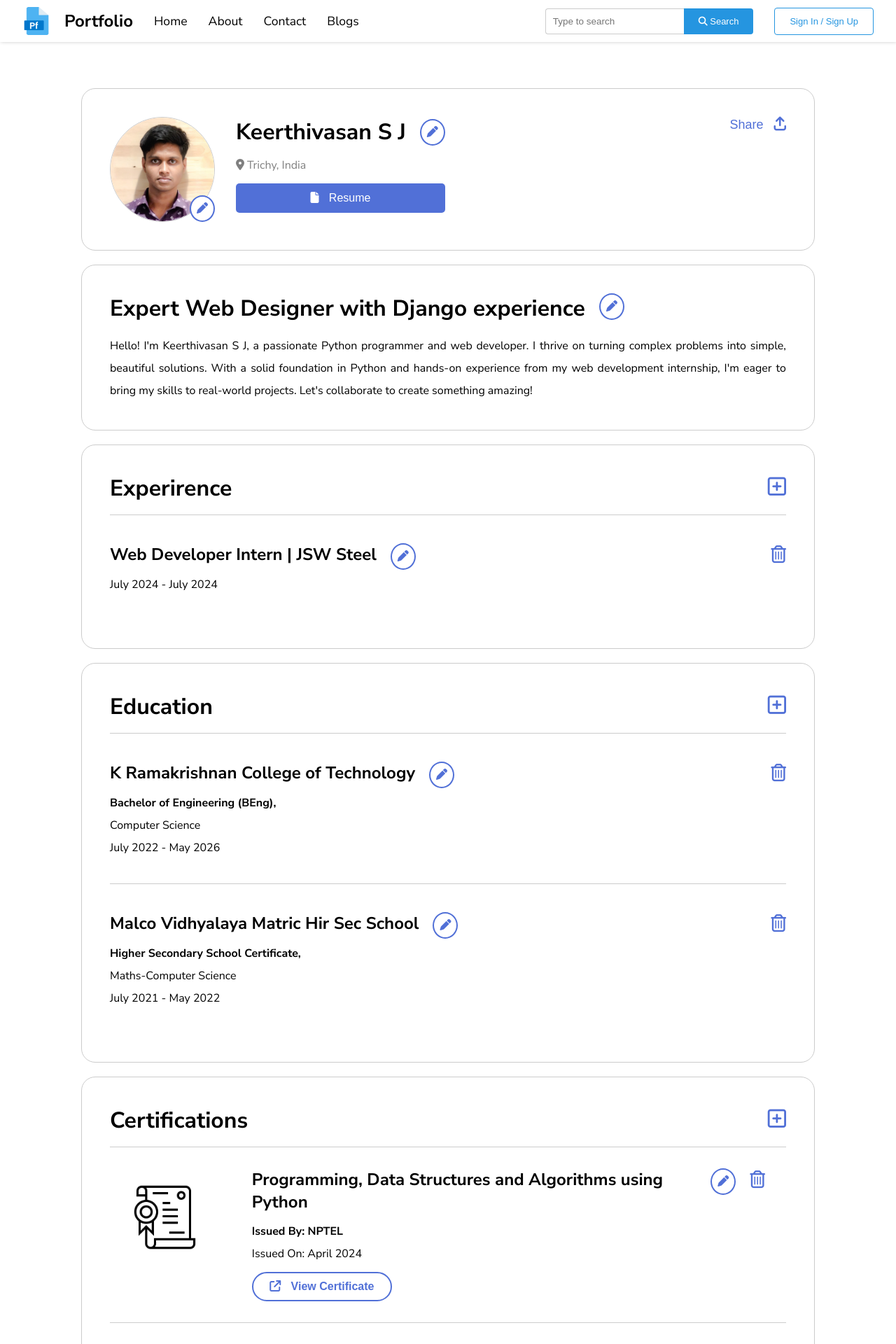
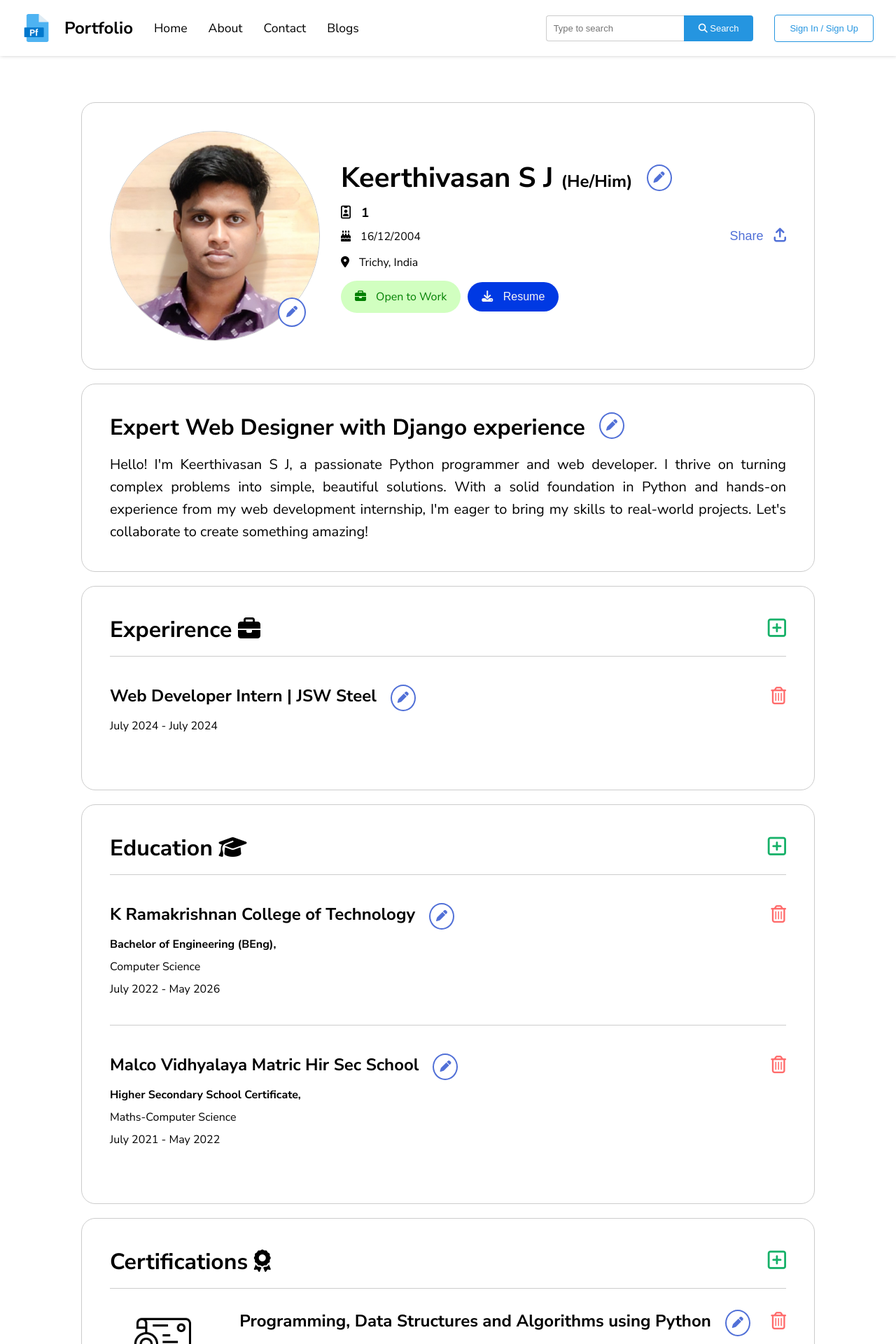
Before and after one commit to Keerthivasan-s-j/personal-portfolio-maker, a Django app: page /in/1/ in a window 1280 px wide. Shown: the top 1920 px of the page at 70% size. Run offline with Django 5.2, Linux system fonts and the light colour scheme; some libraries are stand-ins or nearby versions; some web fonts are replaced.

Commit message:
created the project section and changed some style in the profile page and login page

```diff
--- a/static/css/home.css
+++ b/static/css/home.css
@@ -16,7 +16,7 @@
     font-family: Nunito Sans;
 }
 .nav-bar{
-    padding: 10px 2rem;
+    padding: 20px 2rem;
     box-shadow: 1px 0px 5px #ccc;
 }
 .nav-links,
@@ -49,7 +49,7 @@
 .search{
     padding: 10px;
     border: 1px solid #ccc;
-    font-size: 13.5px;
+    font-size: 13px;
     border-radius: 4px 0 0 4px;
     border-right: 0;
     transition: all 0.3s ease;
@@ -120,7 +120,7 @@
     padding: 30px;
     margin: 30px;
     border-radius: 10px;
-    color: white;
+    color: #ccc;
     background-color: #333;
 }
 .footer-cols{
@@ -131,6 +131,7 @@
     grid-template-columns: repeat(3, 1fr);
 }
 .title{
+    color: white;
     margin-bottom: 20px;
 }
 .about-details,
@@ -146,7 +147,7 @@
 }
 .footer-nav-link{
     width: 100px;
-    color: white;
+    color: #ccc;
     text-decoration: none;
     transition: all 0.2s ease;
 }
@@ -182,6 +183,7 @@
 .footer-logo{
     display: flex;
     position: absolute;
+    color: white;
     gap: 20px;
     bottom: 30px;
     right: 30px;
--- a/static/css/profile.css
+++ b/static/css/profile.css
@@ -5,7 +5,8 @@
 .certifications-cnt,
 .experiences-cnt,
 .education-cnt,
-.languages-known-cnt{
+.languages-known-cnt,
+.project-cnt{
     display: flex;
     padding: 40px;
     border-radius: 20px;
@@ -13,6 +14,7 @@
 }
 .profile-header{
     justify-content: space-between;
+    align-items: center;
 }
 .profile-cnt{
     display: flex;
@@ -23,8 +25,8 @@
 }
 .profile>.edit-cnt{
     position: absolute;
-    right: 0;
-    bottom: 0;
+    right: 20px;
+    bottom: 20px;
 }
 .edit-btn{
     background-color: white;
@@ -36,9 +38,18 @@
     vertical-align: middle;
     cursor: pointer;
 }
+.profile>.edit-cnt>.edit-btn{
+    padding: 10px;
+    font-size: 1rem;
+    border-radius: 50%;
+    border: 2px solid #5170d7;
+    color: #5170d7;
+    vertical-align: middle;
+    cursor: pointer;
+}
 .profile-photo-cnt{
-    height: 150px;
-    width: 150px;
+    height: 300px;
+    width: 300px;
     border-radius: 50%;
     border: 1px solid #ccc;
     overflow: hidden;
@@ -48,13 +59,14 @@
     align-items: center;
 }
 .profile-photo{
-    height: 150px;
+    height: 300px;
     max-width: 100%;
     margin: auto;
 }
 .user-identity-cnt{
     display: flex;
     flex-direction: column;
+    justify-content: center;
     gap: 10px;
 }
 .name-cnt{
@@ -62,22 +74,49 @@
     align-items: center;
     gap: 20px;
 }
+.name{
+    font-size: 2.5rem;
+}
+.pronouns{
+    font-size: 1.5rem;
+}
 .location{
     font-size: 1rem;
     line-height: 2rem;
-    color: gray;
+}
+.location>p>i{
+    margin-right: 10px;
+}
+.btn-cnt{
+    display: flex;
+    align-items: center;
+    gap: 10px;
+}
+.open-to-work,
+.resume{
+    background-color: #d1ffc0;
+    font-size: 1rem;
+    padding: 12px 20px;
+    border: none;
+    border-radius: 30px;
+    vertical-align: middle;
+    color: green;
 }
 .resume{
-    padding: 12px 20px;
-    font-size: 1rem;
-    color: white;
-    background-color: #5170d7;
-    border: none;
-    border-radius: 5px;
+    background-color: #0039e3;
+    color: whitesmoke;
     cursor: pointer;
 }
-.resume>i{
+.uname>i,
+.dob>i,
+.resume>i,
+.open-to-work>i{
     margin-right: 10px;
+}
+.share-cnt{
+    display: flex;
+    justify-content: flex-start;
+    height: 100%;
 }
 .share-btn{
     background-color: transparent;
@@ -95,7 +134,8 @@
 .profile-skills-cnt,
 .certifications-cnt,
 .experiences-cnt,
-.languages-known-cnt{
+.languages-known-cnt,
+.project-cnt{
     position: relative;
     flex-direction: column;
 }
@@ -112,19 +152,21 @@
 .profile-skills-title,
 .certification-title,
 .experiences-title,
-.languages-known-title{
+.languages-known-title,
+.project-title{
     margin-bottom: 1rem;
 }
 .profile-about-me{
     text-align: justify;
-    font-size: 1rem;
+    font-size: 20px;
     line-height: 2rem;
 }
 .profle-skills-list,
 .languages-known-list{
     display: flex;
     flex-wrap: wrap;
-    width: 90%;
+    padding: 30px 0 0 0;
+    border-top: 1px solid #ccc;
 }
 .skills,
 .languages{
@@ -136,15 +178,31 @@
     line-height: 2rem;
     border-radius: 1rem;
 }
-.certificate{
+/* profeciancy level */
+/* .beginner{
+    background-color: #d1ffc0;
+    color: #17B169;
+}
+.intermediate{
+    background-color: #ffebc0;
+    color: #b18517;
+}
+.expert{
+    background-color: #c0d1ff;
+    color: #1738b1;
+} */
+/*  */
+.certificate,
+.project{
     display: flex;
     align-items: center;
     position: relative;
     gap: 30px;
-    padding: 30px;
+    padding: 30px 0 30px 30px;
     border-top: 1px solid #ccc;
 }
-.certificate-provier-logo-cnt{
+.certificate-provier-logo-cnt,
+.project-image-cnt{
     width: 150px;
     height: 150px;
     overflow: hidden;
@@ -152,42 +210,51 @@
 }
 .add-btn{
     font-size: 30px;
-    color: #5170d7;
+    color: #17B169;
     cursor: pointer;
 }
 .delete-btn{
-    color: #5170d7;
+    color: #ff6b6b;
     font-size: 25px;
     cursor: pointer;
     margin-left: 20px;
+    height: 30px;
 }
 .education-title-cnt,
 .certification-title-cnt,
-.experiences-title-cnt{
+.experiences-title-cnt,
+.project-title-cnt,
+.profile-skills-title-cnt,
+.languages-known-title-cnt{
     display: flex;
     justify-content: space-between;
 }
-.certificate-details-cnt{
+.certificate-details-cnt,
+.project-details-cnt{
     display: flex;
-    width: 85%;
+    width: 100%;
     justify-content: space-between;
 }
 .certificate-details,
 .experience-detail,
+.project-details,
 .education-information-cnt{
     display: flex;
     flex-direction: column;
     gap: 10px;
 }
-.certificate-name-cnt{
+.certificate-name-cnt,
+.project-name-cnt{
     display: flex;
     gap: 20px;
 }
-.issued-details{
+.issued-details,
+.created-details{
     font-size: 1rem;
     line-height: 2rem;
 }
-.view-certificate-btn{
+.view-certificate-btn,
+.view-project-btn{
     cursor: pointer;
     padding: 10px 20px;
     font-size: 1rem;
@@ -198,7 +265,8 @@
     background-color: transparent;
     border-radius: 30px;
 }
-.view-certificate-btn>i{
+.view-certificate-btn>i,
+.view-project-btn>i{
     margin-right: 10px;
 }
 .experience-detail-cnt,
--- a/template/auth/login.html
+++ b/template/auth/login.html
@@ -31,6 +31,7 @@
                 <div class="input-box">
                     <input type="text" name="uname_or_email" id="uname_or_email" placeholder="Username or Email">
                     <i class="fa-solid fa-user"></i>
+                    <!-- <div class="error">Username or Email required</div> -->
                 </div>
                 <div class="input-box">
                     <input type="password" name="password" id="password" placeholder="Password">
--- a/template/user/profile.html
+++ b/template/user/profile.html
@@ -20,13 +20,18 @@
         </div>
         <div class="user-identity-cnt">
             <div class="name-cnt">
-                <h1 class="name">Keerthivasan S J</h1>
+                <h1 class="name">Keerthivasan S J <span class="pronouns">(He/Him)</span></h1>
                 <button type="button" class="edit-btn"><i class="fa-solid fa-pen"></i></button>
             </div>
+            <h3 class="uname"><i class="fa-regular fa-id-badge"></i> {{uname}}</h3>
+            <p class="dob"><i class="fa-solid fa-cake-candles"></i> 16/12/2004</p>
             <div class="location">
                 <p><i class="fa-solid fa-location-dot"></i> Trichy, India</p>
             </div>
-            <button type="button" class="resume"><i class="fa-solid fa-file"></i> Resume</button>
+            <div class="btn-cnt">
+                <span class="open-to-work"><i class="fa-solid fa-briefcase"></i> Open to Work</span>
+                <button type="button" class="resume"><i class="fa-solid fa-download"></i> Resume</button>
+            </div>
         </div>
     </div>
     <div class="share-cnt">
@@ -50,7 +55,7 @@
 <!-- Experience -->
 <div class="experiences-cnt">
     <div class="experiences-title-cnt">
-        <h1 class="experiences-title">Experirence</h1>
+        <h1 class="experiences-title">Experirence <i class="fa-solid fa-briefcase"></i></h1>
         <div class="add-btn">
             <i class="fa-regular fa-square-plus"></i>
         </div>
@@ -77,7 +82,7 @@
 <!-- Education -->
 <div class="education-cnt">
     <div class="education-title-cnt">
-        <h1 class="education-title">Education</h1>
+        <h1 class="education-title">Education <i class="fa-solid fa-graduation-cap"></i></h1>
         <div class="add-btn">
             <i class="fa-regular fa-square-plus"></i>
         </div>
@@ -127,12 +132,13 @@
 <!-- Certificates -->
 <div class="certifications-cnt">
     <div class="certification-title-cnt">
-        <h1 class="certification-title">Certifications</h1>
+        <h1 class="certification-title">Certifications <i class="fa-solid fa-award"></i></h1>
         <div class="add-btn">
             <i class="fa-regular fa-square-plus"></i>
         </div>
     </div>
     <div class="certificate-list">
+        <!--  -->
         <div class="certificate">
             <div class="certificate-provier-logo-cnt">
                 <img src="{% static 'images/icons/certificateicon.png' %}" alt="" class="certificate-provier-logo" width="100px">
@@ -156,6 +162,7 @@
                 </div>
             </div>
         </div>
+        <!--  -->
         <div class="certificate">
             <div class="certificate-provier-logo-cnt">
                 <img src="{% static 'images/icons/certificateicon.png' %}" alt="" class="certificate-provier-logo" width="100px">
@@ -179,20 +186,54 @@
                 </div>
             </div>
         </div>
+        <!--  -->
+    </div>
+</div>
+<!-- Projects -->
+<div class="project-cnt">
+    <div class="project-title-cnt">
+        <h1 class="project-title">Projects <i class="fa-solid fa-gear"></i></h1>
+        <div class="add-btn">
+            <i class="fa-regular fa-square-plus"></i>
+        </div>
+    </div>
+    <div class="project-list">
+        <div class="project">
+            <div class="project-image-cnt">
+                <img src="{% static 'images/icons/projecticon.png' %}" alt="" class="project-provier-logo" width="100px">
+            </div>
+            <div class="project-details-cnt">
+                <div class="project-details">
+                    <div class="project-name-cnt">
+                        <h2 class="project-name">GPA Calculator</h2>
+                        <div class="edit-cnt">
+                            <button type="button" class="edit-btn"><i class="fa-solid fa-pen"></i></button>
+                        </div>
+                    </div>
+                    <div class="created-details">
+                        <p class="created-on">July 2024 - August 2024</p>
+                    </div>
+                    <button type="button" class="view-project-btn"><i class="fa-solid fa-arrow-up-right-from-square"></i> View Project</button>
+                </div>
+                <div class="delete-btn">
+                    <i class="fa-regular fa-trash-can"></i>
+                </div>
+            </div>
+        </div>
     </div>
 </div>
 <!-- Skills -->
 <div class="profile-skills-cnt">
     <div class="profile-skills-title-cnt">
-        <h1 class="profile-skills-title">Skills</h1>
+        <h1 class="profile-skills-title">Skills <i class="fa-solid fa-person-snowboarding"></i></h1>
         <div class="edit-cnt">
             <button type="button" class="edit-btn"><i class="fa-solid fa-pen"></i></button>
         </div>
     </div>
     <div class="profle-skills-list">
-        <span class="skills">Django</span>
-        <span class="skills">Html</span>
-        <span class="skills">CSS</span>
+        <span class="skills intermediate">Django</span>
+        <span class="skills expert">Html</span>
+        <span class="skills beginner">CSS</span>
         <span class="skills">Java</span>
         <span class="skills">JavaScript</span>
         <span class="skills">Python</span>
@@ -207,14 +248,14 @@
 <!-- Languages Known -->
 <div class="languages-known-cnt">
     <div class="languages-known-title-cnt">
-        <h1 class="languages-known-title">Languages Known</h1>
+        <h1 class="languages-known-title">Languages Known <i class="fa-solid fa-earth-asia"></i></h1>
         <div class="edit-cnt">
             <button type="button" class="edit-btn"><i class="fa-solid fa-pen"></i></button>
         </div>
     </div>
     <div class="languages-known-list">
-        <span class="languages">Tamil</span>
-        <span class="languages">English</span>
+        <span class="languages intermediate">Tamil</span>
+        <span class="languages intermediate">English</span>
     </div>
 </div>
 {% endblock %}
```
Also changed, not shown: static/css/login.css (+15 -5 lines), static/images/icons/projecticon.png (added).
